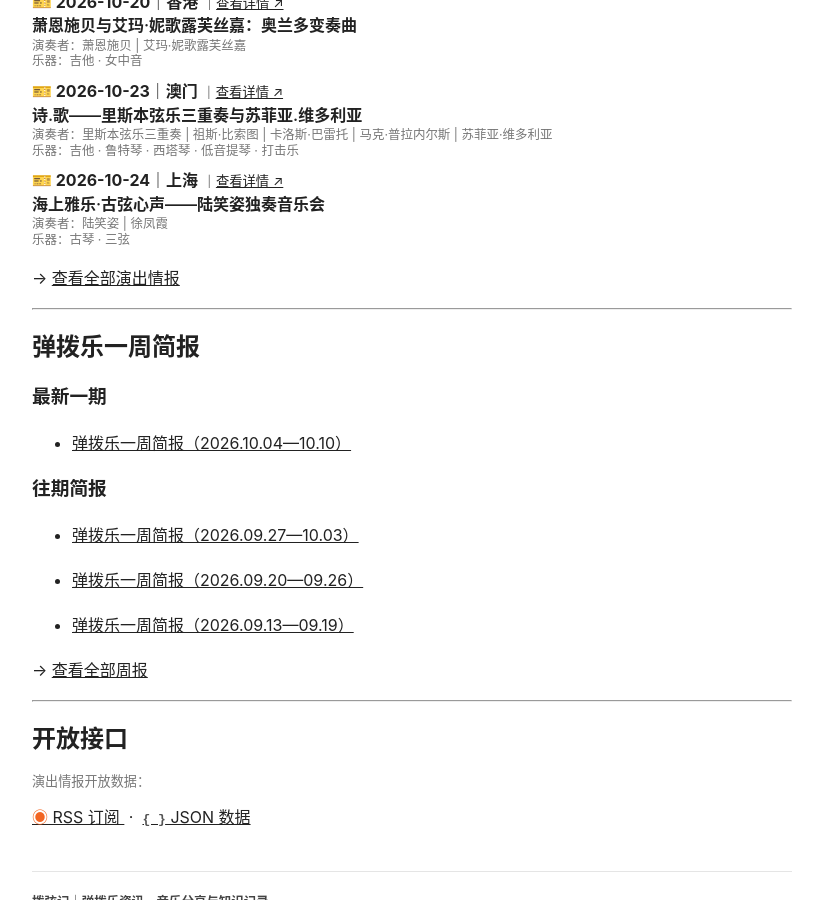
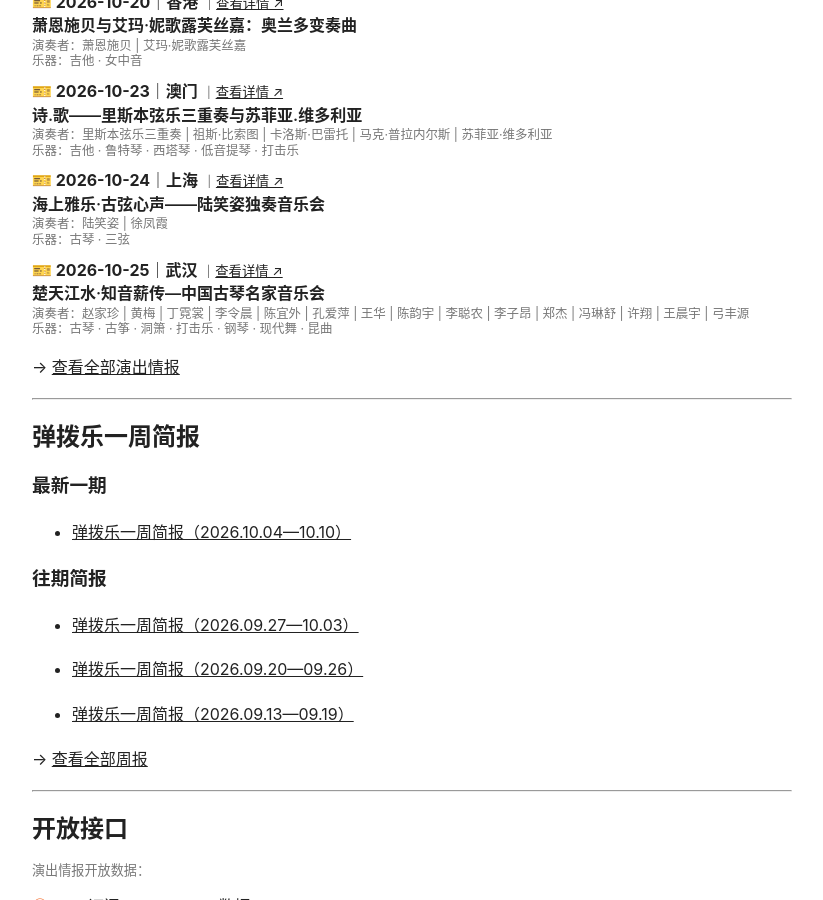
Before and after one commit to KeenKwok/boxianji, a Jekyll site: the page built from index.md, in a window 1280 px wide and 900 px high, scrolled down 1381 px. Shown: the whole window, without its empty margins (228-1051 px from the left). Built offline with Jekyll 4.4.1, drawn with Linux system fonts in a browser that asks for light colours.

Commit message:
更新 attention.yml

```diff
--- a/_data/attention.yml
+++ b/_data/attention.yml
@@ -1,3 +1,33 @@
+- id: "20261025-wuhan-chutian-jiangshui-zhiyin-xinchuan-guqin"
+  date: "2026-10-25"
+  city: "武汉"
+  title: "楚天江水·知音薪传—中国古琴名家音乐会"
+  performers:
+    - "赵家珍"
+    - "黄梅"
+    - "丁霓裳"
+    - "李令晨"
+    - "陈宜外"
+    - "孔爱萍"
+    - "王华"
+    - "陈韵宇"
+    - "李聪农"
+    - "李子昂"
+    - "郑杰"
+    - "冯琳舒"
+    - "许翔"
+    - "王晨宇"
+    - "弓丰源"
+  instruments:
+    - "古琴"
+    - "古筝"
+    - "洞箫"
+    - "打击乐"
+    - "钢琴"
+    - "现代舞"
+    - "昆曲"
+  link: "https://mp.weixin.qq.com/s/dnkOq9ckFKNJnHBNHqwi1A"
+
 - id: "20261024-shanghai-haishang-yayue-luxiaozi-guqin-sanxian"
   date: "2026-10-24"
   city: "上海"
```
